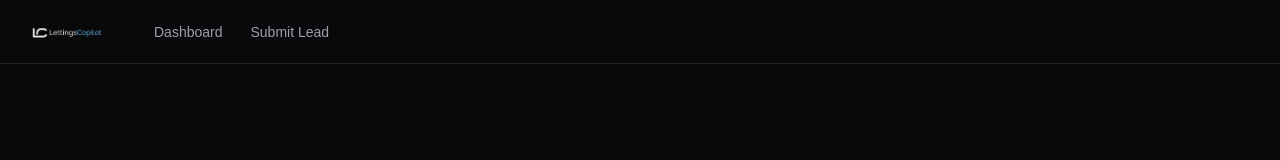
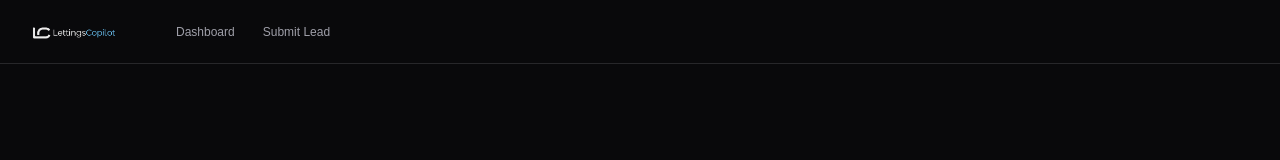
Before and after one commit to J-kingdom/ai-leasing-assistant, a Next.js app: page / in a window 1280 px wide. Shown: the top 160 px of the page. Built offline with nearby package versions, Linux system fonts and the light colour scheme.

Commit message:
Refine navbar logo sizing and spacing

```diff
--- a/app/Navbar.tsx
+++ b/app/Navbar.tsx
@@ -23,15 +23,15 @@ export function Navbar() {
 
   return (
     <header className="sticky top-0 z-50 h-16 flex items-center border-b border-zinc-800 bg-zinc-950">
-      <div className="flex items-center gap-10 w-full max-w-7xl mx-auto px-8">
+      <div className="flex items-center gap-12 w-full max-w-7xl mx-auto px-8">
         <Link href="/" className="shrink-0 flex items-center">
           <Image
             src="/logo.png.png"
             alt="LettingsCopilot"
-            height={40}
-            width={240}
-            className="h-10 w-auto"
-            sizes="240px"
+            height={48}
+            width={288}
+            className="h-12 w-auto"
+            sizes="288px"
             priority
           />
         </Link>
@@ -42,7 +42,7 @@ export function Navbar() {
               <Link
                 key={href}
                 href={href}
-                className={`px-3 py-1.5 rounded-md text-sm transition-colors ${
+                className={`px-3 py-1.5 rounded-md text-xs transition-colors ${
                   active
                     ? 'bg-zinc-800 text-white'
                     : 'text-zinc-400 hover:bg-zinc-800/60 hover:text-white'
```
